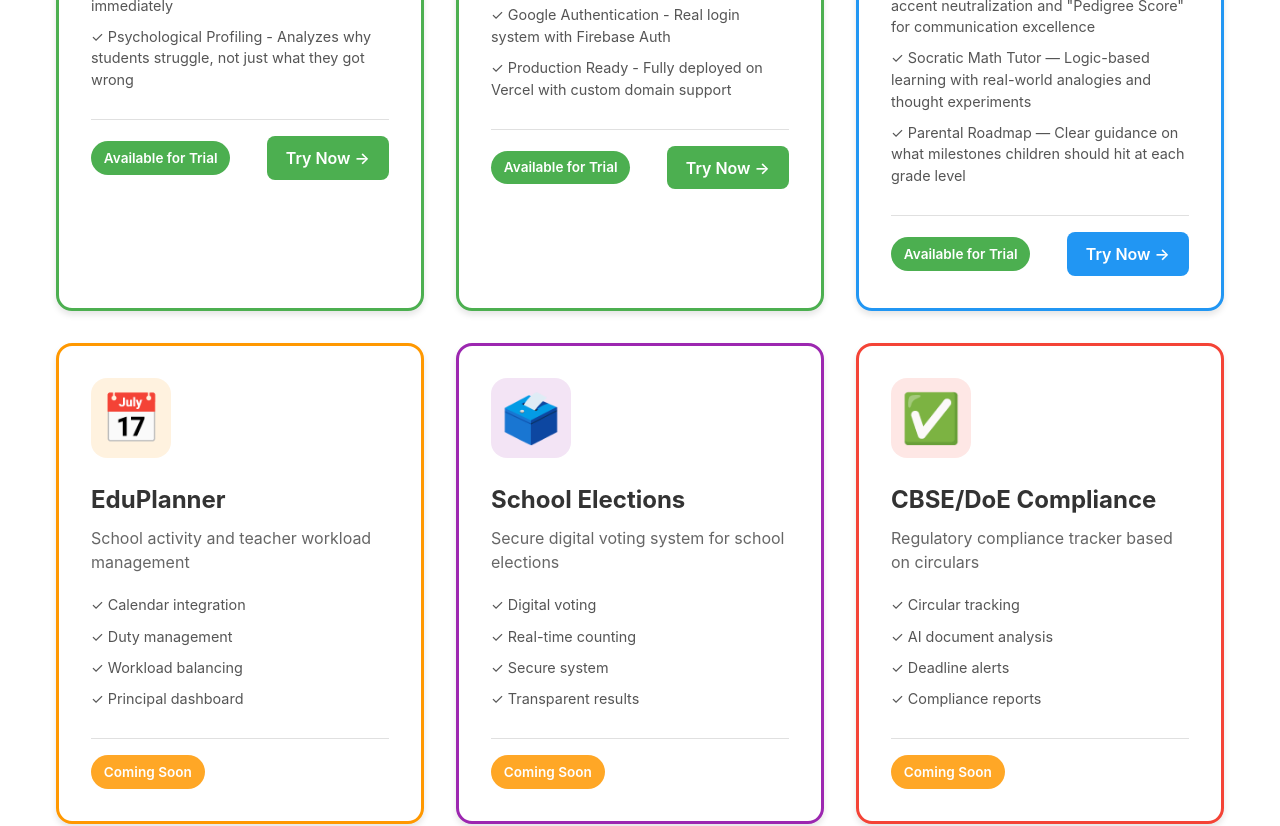
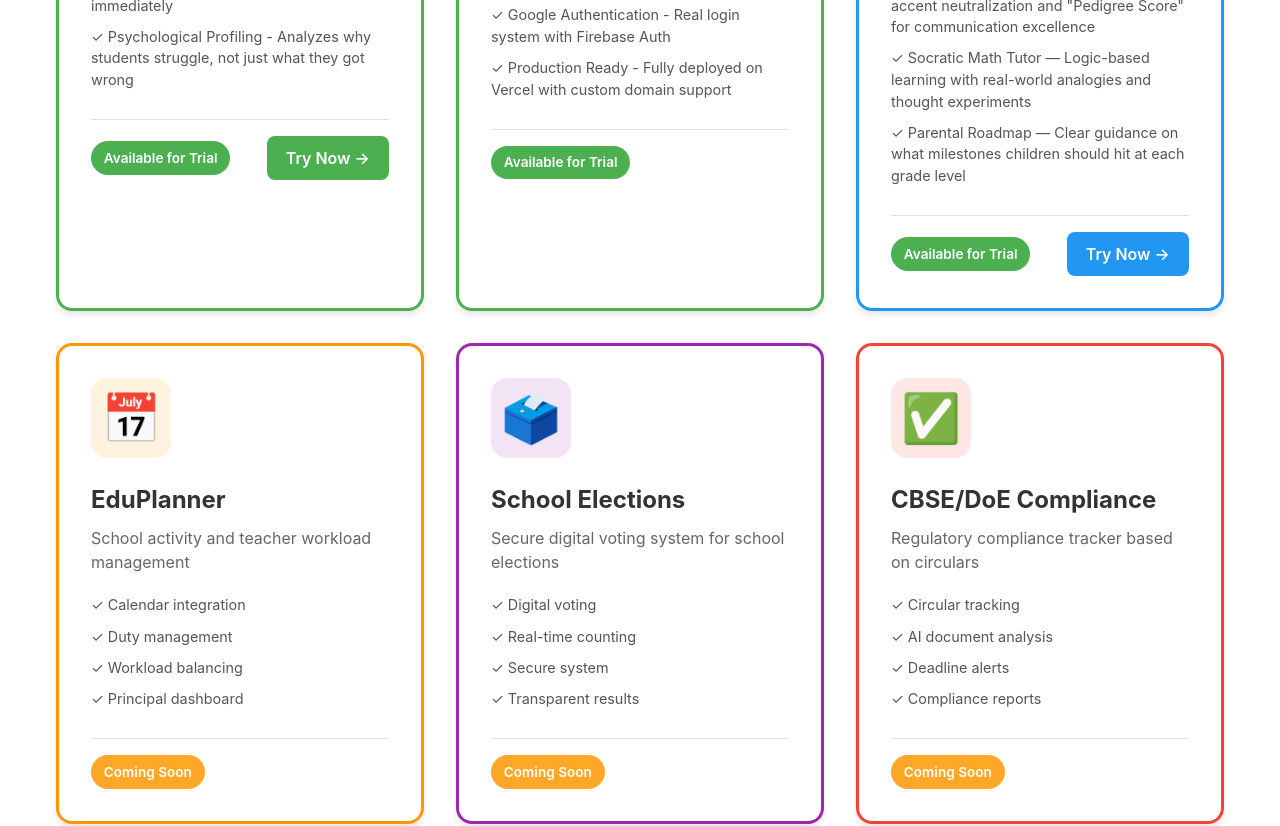
Before and after one commit to DrRajeevTyagi/anytimeteacher-landing, a React (Vite) app: page / in a window 1280 px wide. Shown: the part 1240-2066 px from the top of the page. Built offline with nearby package versions, Linux system fonts and the light colour scheme.

Commit message:
Remove Try Now links from AnyTimeTeacher AI Deployed and Student Portal apps

```diff
--- a/src/App.tsx
+++ b/src/App.tsx
@@ -152,7 +152,9 @@
                 >
                   {app.status}
                 </span>
-                {(app.status === 'Live Now!' || app.status === 'Available for Trial' || app.status === 'Only for trial') && (
+                {(app.status === 'Live Now!' || app.status === 'Available for Trial' || app.status === 'Only for trial') &&
+                 app.id !== 'ai-tutor-deployed' &&
+                 app.id !== 'portal' && (
                   <a
                     href={app.url}
                     target="_blank"
```
